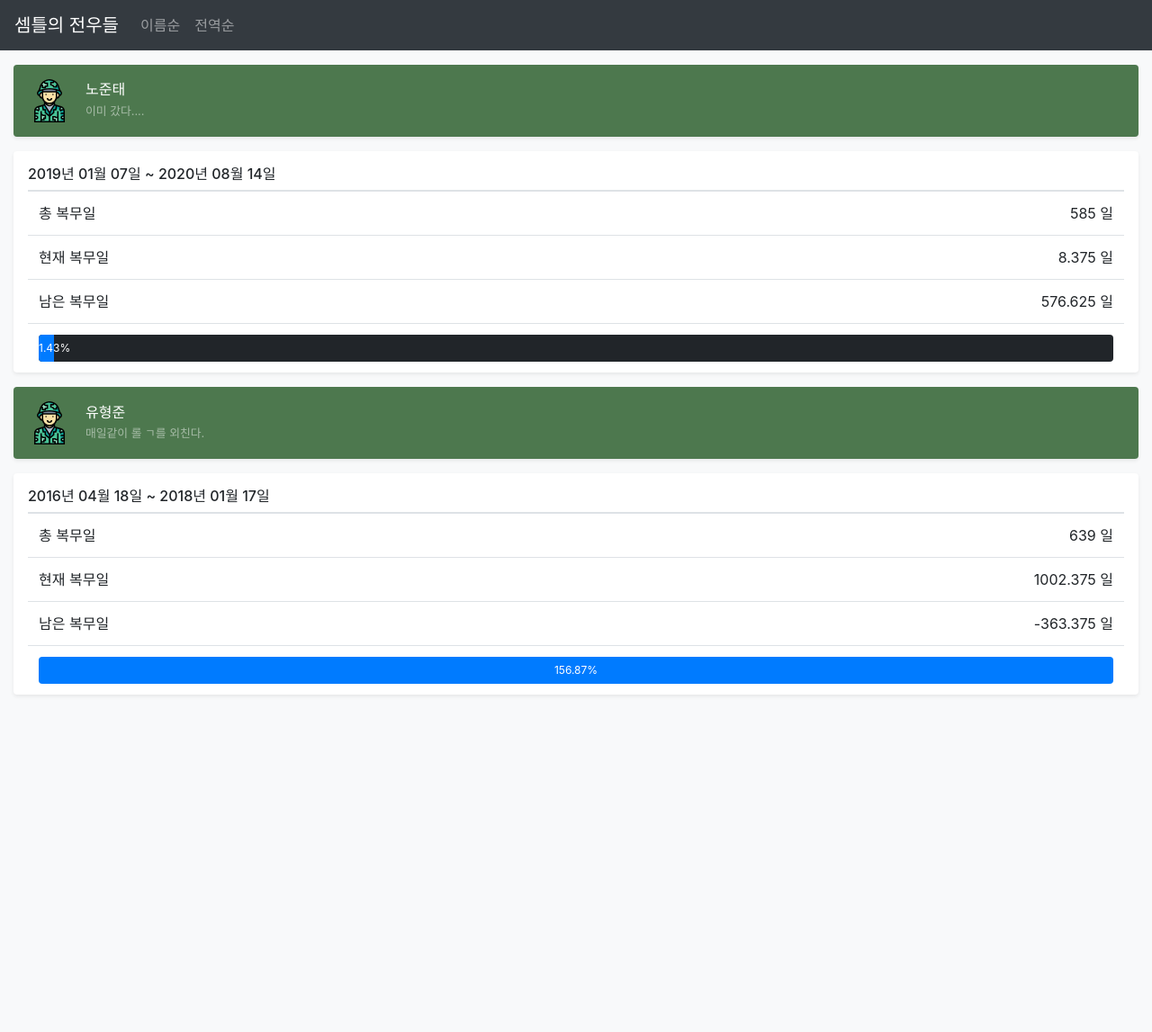
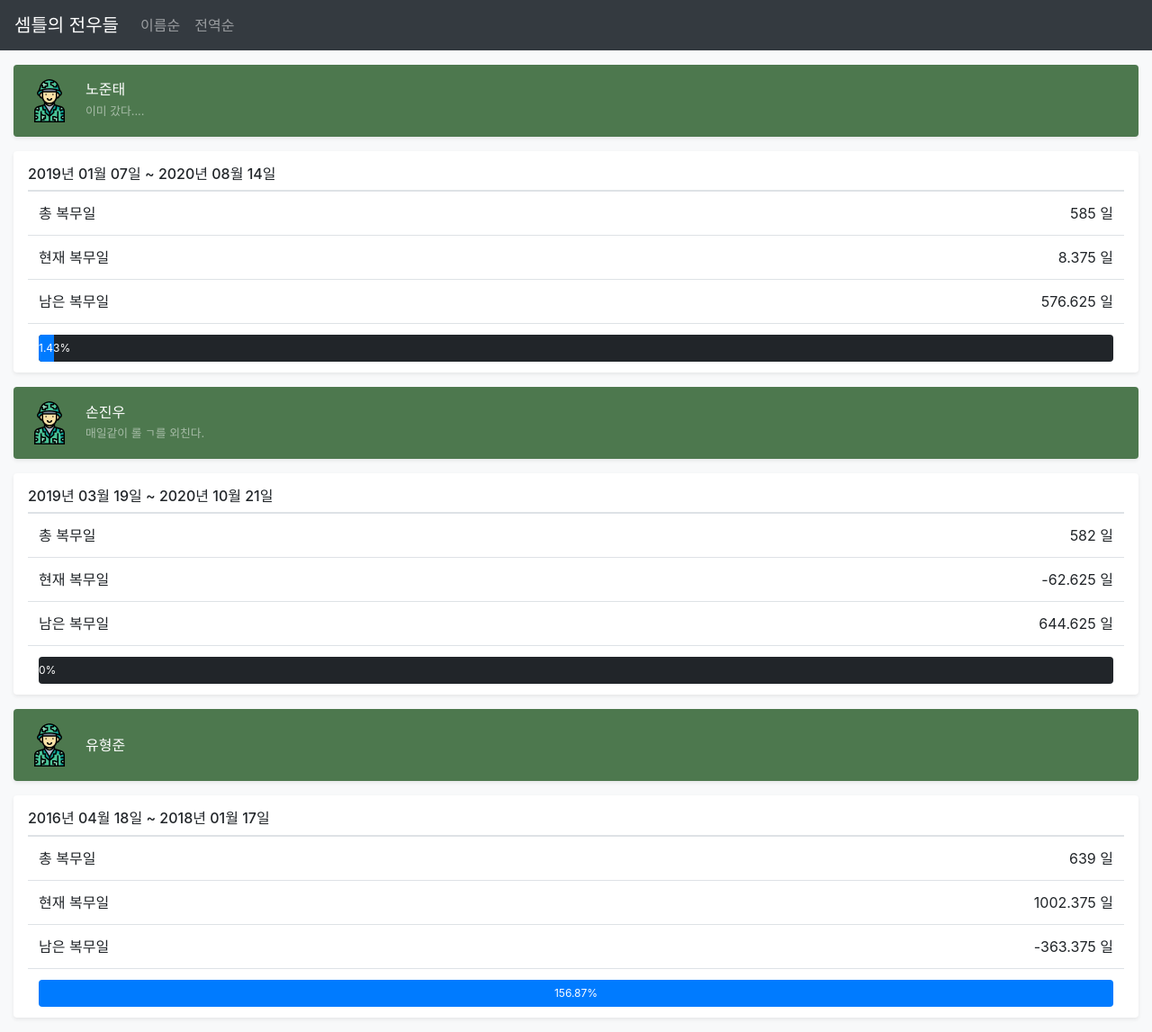
Before and after one commit to cocopambag/mil, a Jekyll site: the page built from index.html, in a window 1280 px wide. Shown: the whole page at 90% size. Built offline with Jekyll 4.4.1, drawn with Linux system fonts in a browser that asks for light colours; nearby versions of some CDN libraries; before the commit the page ends 900 px from its top, so only the background shows below that.

```diff
--- a/_data/members.yml
+++ b/_data/members.yml
@@ -10,7 +10,7 @@
   description: 매일같이 롤 ㄱ를 외친다.
   image:
 
-  name : 유형준
+- name : 유형준
   start : 2016-04-18
   end : 2018-01-17
   descrtiption : 벌써 전역 ㅎㅎㅎ
```
